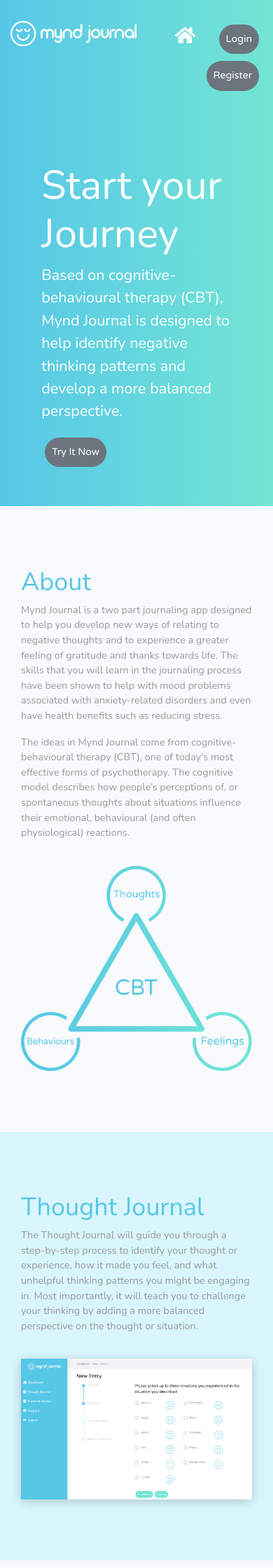
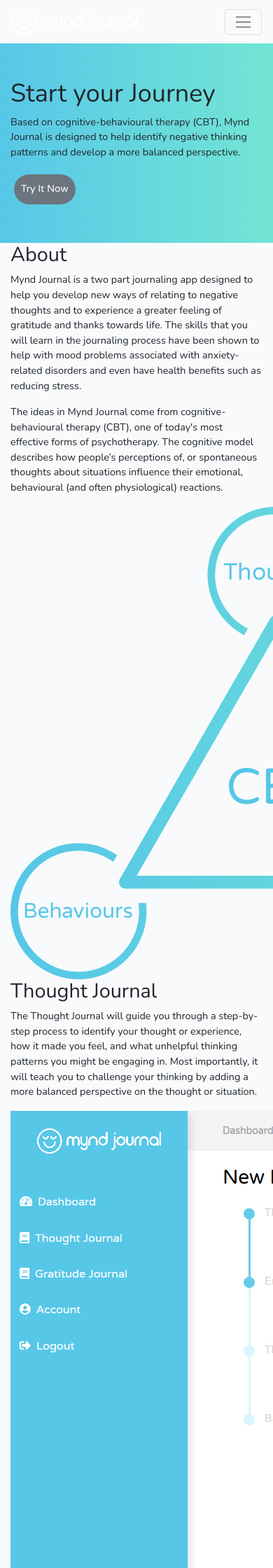
Before and after one commit to jaleeson11/myndjournal, a Laravel app: page / in a window 390 px wide; the page is wider, and only the part inside the window is pictured. Shown: the top 2240 px of that part at 70% size. Run offline with Laravel 8, Linux system fonts and the light colour scheme; style sheets or scripts are compiled from the project's sources.

Commit message:
Restructured home templates with Bootstrap classes

```diff
--- a/resources/views/includes/footer.blade.php
+++ b/resources/views/includes/footer.blade.php
@@ -1,10 +1,14 @@
-<div id="footer">
+<footer id="footer">
     <div class="container">
+		<div class="row">
 			<!-- Copyright -->
+			<div class="col-12 col-sm-6">
 				<div class="copyright">
-            <span>&copy; 2020 Mynd Journal All Rights Reserved</span>
+					<small>&copy; 2020 Mynd Journal All Rights Reserved</small>
+				</div>
 			</div>
 			<!-- Links -->
+			<div class="col-12 col-sm-6 text-sm-right">
 				<ul class="footer-links">
 					<li><a href="/">Home</a></li>
 					<li><a href="{{ route('terms') }}">Terms of Use</a></li>
@@ -12,3 +16,5 @@
 				</ul>
 			</div>
 		</div>
+    </div>
+</footer>
--- a/resources/views/includes/main-nav.blade.php
+++ b/resources/views/includes/main-nav.blade.php
@@ -1,18 +1,19 @@
-<nav id="main-nav">
+<nav class="navbar navbar-expand-lg navbar-light">
 	<div class="container">
-        <!-- Application Logo -->
 		<div id="logo">
-            <a href="/">
+			<a class="navbar-brand" href="/">
 				<img src="{{ asset('images/logo.png') }}" />
 			</a>
 		</div>
-        <div id="nav-bar">
-            <ul>
-                <!-- Home Link -->
-                <a href="/">
-                    <li><i class="fas fa-home"></i></li>
-                </a>
-
+		<button class="navbar-toggler" type="button" data-toggle="collapse" data-target="#navbarNav" aria-controls="navbarNav" aria-expanded="false" aria-label="Toggle navigation">
+			<span class="navbar-toggler-icon"></span>
+		</button>
+		<div class="collapse navbar-collapse justify-content-end" id="navbarNav">
+			<ul class="navbar-nav">
+				<li class="nav-item active">
+					<a class="nav-link" href="#"><i class="fas fa-home"></i> <span class="sr-only">(current)</span></a>
+				</li>
+				<li class="nav-item">
 					<!-- Authentication Links -->
 					@guest
 					<a class="btn-secondary" href="{{ route('login') }}">{{ __('Login') }}</a>
@@ -30,6 +31,7 @@
 							@csrf
 						</form>
 					@endguest
+				</li>
 			</ul>
 		</div>
 	</div>
--- a/resources/views/pages/home.blade.php
+++ b/resources/views/pages/home.blade.php
@@ -2,75 +2,86 @@
 
 @section('content')
 <!-- Home Banner -->
-<header>
-    <div class="header-content">
+<header class="home-hero">
 	<div class="container">
-            <div class="col">
+		<div class="row align-items-center">
+			<div class="col-12 col-md-7">
 				<h1>Start your Journey</h1>
-                <p>Based on cognitive-behavioural therapy (CBT), Mynd Journal is designed to help identify negative
+				<p>
+					Based on cognitive-behavioural therapy (CBT), Mynd Journal is designed to help identify negative
 					thinking patterns and develop a more balanced perspective.
 				</p>
 				<a class="btn-secondary" href="{{ route('login') }}">Try It Now</a>
 			</div>
-            <div class="col">
+			<div class="col-md-5 col-lg-4 offset-lg-1 d-none d-md-block">
 				<img src="{{ asset('images/growth.png') }}" />
 			</div>
 		</div>
 	</div>
 </header>
-<!-- About Information -->
-<div class="section s1">
+<main class="site-home">
+	<section>
 		<div class="container">
-        <div class="col">
-            <h1>About</h1>
-            <p>Mynd Journal is a two part journaling app designed to help you develop new ways of relating to negative thoughts and
+			<div class="row">
+				<div class="col-md-7">
+					<h2>About</h2>
+					<p>
+						Mynd Journal is a two part journaling app designed to help you develop new ways of relating to negative thoughts and
 						to experience a greater feeling of gratitude and thanks towards life. The skills that you will learn in the journaling
 						process have been shown to help with mood problems associated with anxiety-related disorders and even have health benefits
 						such as reducing stress.
 					</p>
-            <p>The ideas in Mynd Journal come from cognitive-behavioural therapy (CBT),
+					<p>
+						The ideas in Mynd Journal come from cognitive-behavioural therapy (CBT),
 						one of today's most effective forms of psychotherapy. The cognitive model describes how people’s perceptions of, or spontaneous
 						thoughts about situations influence their emotional, behavioural (and often physiological) reactions.
 					</p>
 				</div>
-        <div class="col">
+				<div class="col-md-5 col-lg-4 offset-lg-1 align-self-center">
 					<img src="{{ asset('images/cbt-triangle.png') }}" />
 				</div>
 			</div>
 		</div>
+	</section>
 	<!-- Thought Journal Information -->
-<div class="section s2">
+	<section>
 		<div class="container">
-        <div class="col">
-            <h1>Thought Journal</h1>
-            <p>The Thought Journal will guide you through a step-by-step process to identify your thought or experience,
+			<div class="row align-items-center">
+				<div class="col-md-6">
+					<h2>Thought Journal</h2>
+					<p>
+						The Thought Journal will guide you through a step-by-step process to identify your thought or experience,
 						how it made you feel, and what unhelpful thinking patterns you might be engaging in. Most importantly,
 						it will teach you to challenge your thinking by adding a more balanced perspective on the thought or situation.
 					</p>
-            <p>
-
-            </p>
 				</div>
-        <div class="col">
+				<div class="col-md-6 col-lg-5 offset-lg-1">
 					<img src="{{ asset('images/tj_screenshot.jpg') }}" />
 				</div>
 			</div>
 		</div>
+	</section>
 	<!-- Gratitude Journal Information -->
-<div class="section s3">
+	<section>
 		<div class="container">
-        <div class="col">
-            <h1>Gratitude Journal</h1>
-            <p>The Gratitude Journal works towards helping you build a greater sense of gratitude towards yourself and the world around you.
+			<div class="row align-items-center">
+				<div class="col-md-6">
+					<h2>Gratitude Journal</h2>
+					<p>
+						The Gratitude Journal works towards helping you build a greater sense of gratitude towards yourself and the world around you.
 						It will ask you to identify strengths and qualities about yourself that you appreciate, as well as any external aspects of your
 						life that you are grateful for.
 					</p>
-            <p>Start now, keeping a gratitude journal can even have health benefits such as reducing stress levels!
+					<p>
+						Start now, keeping a gratitude journal can even have health benefits such as reducing stress levels!
 					</p>
 				</div>
-        <div class="col">
+				<div class="col-md-6 col-lg-5 offset-lg-1">
 					<img src="{{ asset('images/gj_screenshot.jpg') }}" />
 				</div>
 			</div>
 		</div>
+	</section>
+</main>
+<!-- About Information -->
 @endsection
```
Lines whose indentation alone changed are shown as unchanged.
